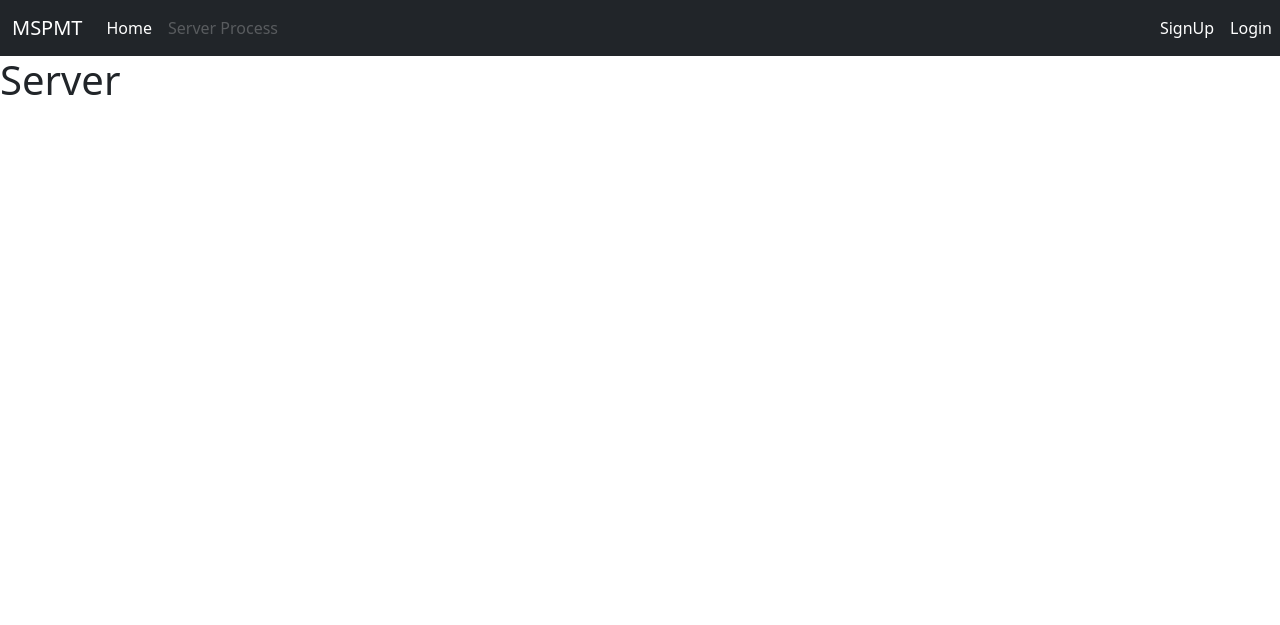
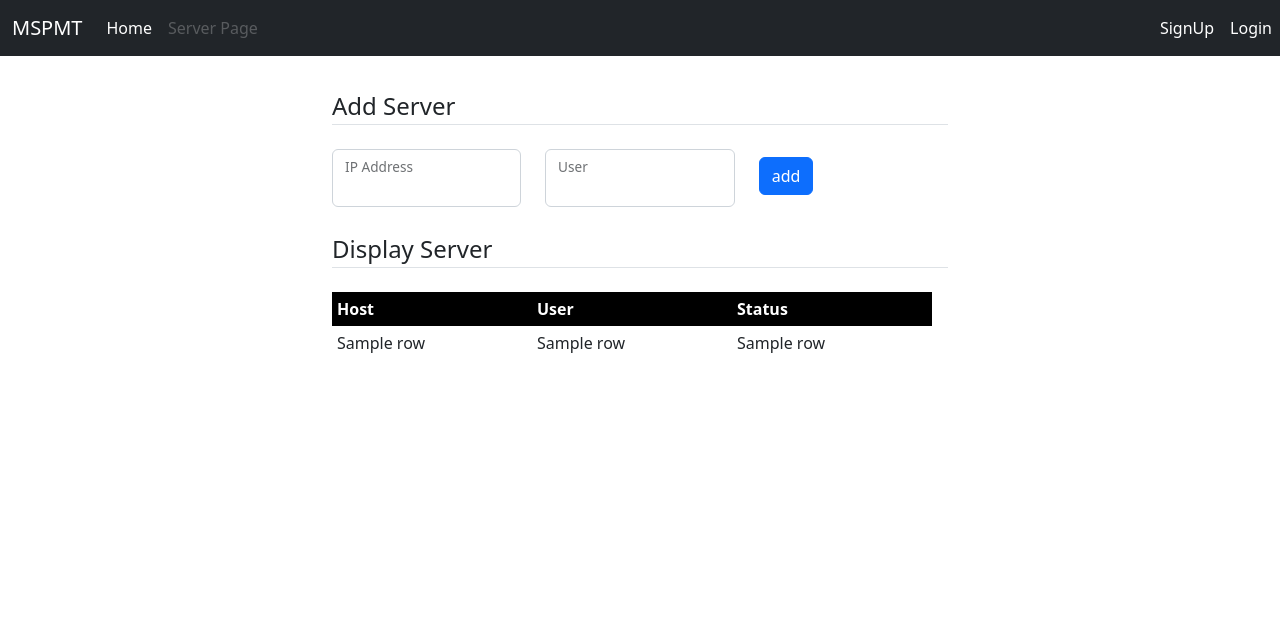
Before and after one commit to chrroger/Server-Management-Tool, a Flask app: template flask_project/templates/server.html in a window 1280 px wide. Shown: the top 625 px of the page. Run offline with Flask 2, Linux system fonts and the light colour scheme; tables that the repository leaves empty hold one stand-in row (values such as "Sample post"); the template is opened without the code that fills it: values that come from a table or form of the project are taken from there, most other values are stand-ins (such as "Sample title", 1, 10 or a date in 2020).

Commit message:
Server page set up

```diff
--- a/command.txt
+++ b/command.txt
@@ -14,3 +14,8 @@ alter user: alter user 'username' with superuser;
 check roles: \du
 check databases: \l
 switch user: \c
+
+local activate app: python run.py
+
+git operations
+https://docs.github.com/en/get-started/importing-your-projects-to-github/importing-source-code-to-github/adding-locally-hosted-code-to-github
--- a/flask_project/forms.py
+++ b/flask_project/forms.py
@@ -18,3 +18,9 @@ class LoginForm(FlaskForm):
     '''email = EmailField('Email', [validators.DataRequired(),validators.Email()])'''
     password = PasswordField('Password', [validators.DataRequired(), validators.Length(6,16)])
     submit = SubmitField(label='Login')
+
+#Form for connection
+class ConnectionForm(FlaskForm):
+    host = StringField('IP Address', [validators.IPAddress()])
+    user = StringField('User')
+    add = SubmitField(label='Add')
--- /dev/null
+++ b/flask_project/ssh.py
@@ -0,0 +1,6 @@
+from fabric import Connection
+
+def connect(input_host, input_user):
+    conn = Connection(input_host, input_user)
+    input_cmd = input("Enter your command: ")
+    conn.run(input_cmd, hide=True)
--- a/flask_project/templates/layout.html
+++ b/flask_project/templates/layout.html
@@ -20,19 +20,31 @@
               <li class="nav-item">
                 <a class="nav-link active" aria-current="page" href="{{url_for('homepage')}}">Home</a>
               </li>
+              {%if current_user.is_authenticated%}
               <li class="nav-item">
-                <a class="nav-link disabled" href="#">Server Process</a>
+                <a class="nav-link active" href="{{url_for('server')}}">Server Page</a>
               </li>
+              {%else%}
+              <li class="nav-item">
+                <a class="nav-link disabled" href="#">Server Page</a>
+              </li>
+              {%endif%}
             </ul>
           </div>
         </div>
         <ul class="navbar-nav justify-content-end">
+          {%if current_user.is_authenticated%}
+          <li class="nav-item">
+            <a class="nav-link active" href="{{url_for('logout')}}">Logout</a>
+          </li>
+          {%else%}
           <li class="nav-item">
             <a class="nav-link active" href="{{url_for('register')}}">SignUp</a>
           </li>
           <li class="nav-item">
             <a class="nav-link active" href="{{url_for('login')}}">Login</a>
           </li>
+          {%endif%}
         </ul>
       </nav>
 </head>
--- a/flask_project/templates/register.html
+++ b/flask_project/templates/register.html
@@ -4,7 +4,7 @@
     <form method="POST" action="">
         {{form.hidden_tag()}}
         <fieldset class="form_group">
-            <legend class="border-bottom mt-4 mb-4">Join Today</legend>
+            <legend class="border-bottom mt-4 mb-4">Sign Up</legend>
             <div class="form-group">
                 {{form.username.label(class="form-control-label")}}
                 {%if form.username.errors%}
@@ -14,7 +14,6 @@
                     {%endfor%}
                     {%else%}
                         <input class="form-control form-control-lg" id="username" name="username">
-                        <!-- {{form.username(class="form-control form-control-lg")}} -->
                 {%endif%}
             </div>
 
@@ -27,7 +26,6 @@
                     {%endfor%}
                     {%else%}
                         <input class="form-control form-control-lg" id="email" name="email">
-                        <!-- {{form.email(class="form-control form-control-lg")}} -->
                 {%endif%}
             </div>
 
--- a/flask_project/templates/server.html
+++ b/flask_project/templates/server.html
@@ -1,4 +1,98 @@
 {% extends 'layout.html' %}
 {%block content%}
-<h1>Server</h1>
+<div class="container w-50 mt-4">
+    <form method="POST" action="">
+      {{form.hidden_tag()}}
+      <legend class="border-bottom mt-2 mb-4">Add Server</legend>
+      <div class="row">
+        <div class="col">
+          <div class="form-floating">
+              {%if form.host.errors%}
+                  {{form.host(class="form-control is-invalid")}}
+                  {%for error in form.host.errors%}
+                    <span>{{error}}</span>
+                  {%endfor%}
+                  {%else%}
+                    <input class="form-control" id="host" name="host">
+                    <label for="input">IP Address</label>
+              {%endif%}
+          </div>
+        </div>
+        <div class="col">
+          <div class="form-floating">
+              {%if form.user.errors%}
+                  {{form.user(class="form-control is-invalid")}}
+                  {%for error in form.user.errors%}
+                    <span>{{error}}</span>
+                  {%endfor%}
+                  {%else%}
+                    <input class="form-control" id="user" name="user">
+                    <label for="input">User</label>
+              {%endif%}
+          </div>
+        </div>
+        <div class="col">
+          <div class="form_group mt-2">
+            <input class='btn btn-primary' type='submit' name='add' value='add'>
+          </div>
+        </div>
+      </div>
+    </form>
+</div>
+
+<div class="container w-50 t-20">
+    <legend class="border-bottom mt-4 mb-4">Display Server</legend>
+    <!-- <input type="text" id="ip" placeholder="Search for IP" onkeyup="searchIp()"> -->
+    <table class="fixed_header mt-4" id="ipTable">
+        <thead>
+          <tr>
+            <th>Host</th>
+            <th>User</th>
+            <th>Status</th>
+          </tr>
+        </thead>
+        <tbody>
+          {%if data%}
+            {%for row in data%}
+              <tr>
+                <td>{{row[1]}}</td>
+                <td>{{row[2]}}</td>
+                <td>{{row[2]}}</td>
+              </tr>
+            {%endfor%}
+          {%else%}
+            <tr>
+              <td>IP ADDRESS NEEDED</td>
+              <td>USER NEEDED</td>
+            </tr>
+          {%endif%}
+        </tbody>
+      </table>
+</div>
+
+<script>
+  function searchIp(){
+    var input = document.getElementById("ip").value
+    var table = document.getElementById("ipTable")
+    var tbody = table.getElementsByTagName("tbody")[0]
+    var tr = tbody.getElementsByTagName("tr")
+    // console.log(tbody)
+    // console.log(tr)
+    for(i = 0; i<tr.length; i++){
+      td = tr[i].getElementsByTagName("td")[0]
+      if(td){
+        txt = td.textContent || td.innerText
+        // console.log(txt)
+        // console.log(input)
+        if((txt == input) || (input == "")){
+          tr[i].style.display = ""
+        }
+        else{
+          tr[i].style.display = "None"
+        }
+      }
+    }
+  }
+</script>
+
 {%endblock content%}
```
Also changed, not shown: flask_project/__init__.py (+15 -0 lines), flask_project/models.py (added, +40 -0 lines), flask_project/routes.py (+52 -6 lines), ssh.md (added, +51 -0 lines), run.py (line endings or trailing spaces), 1 other file.
